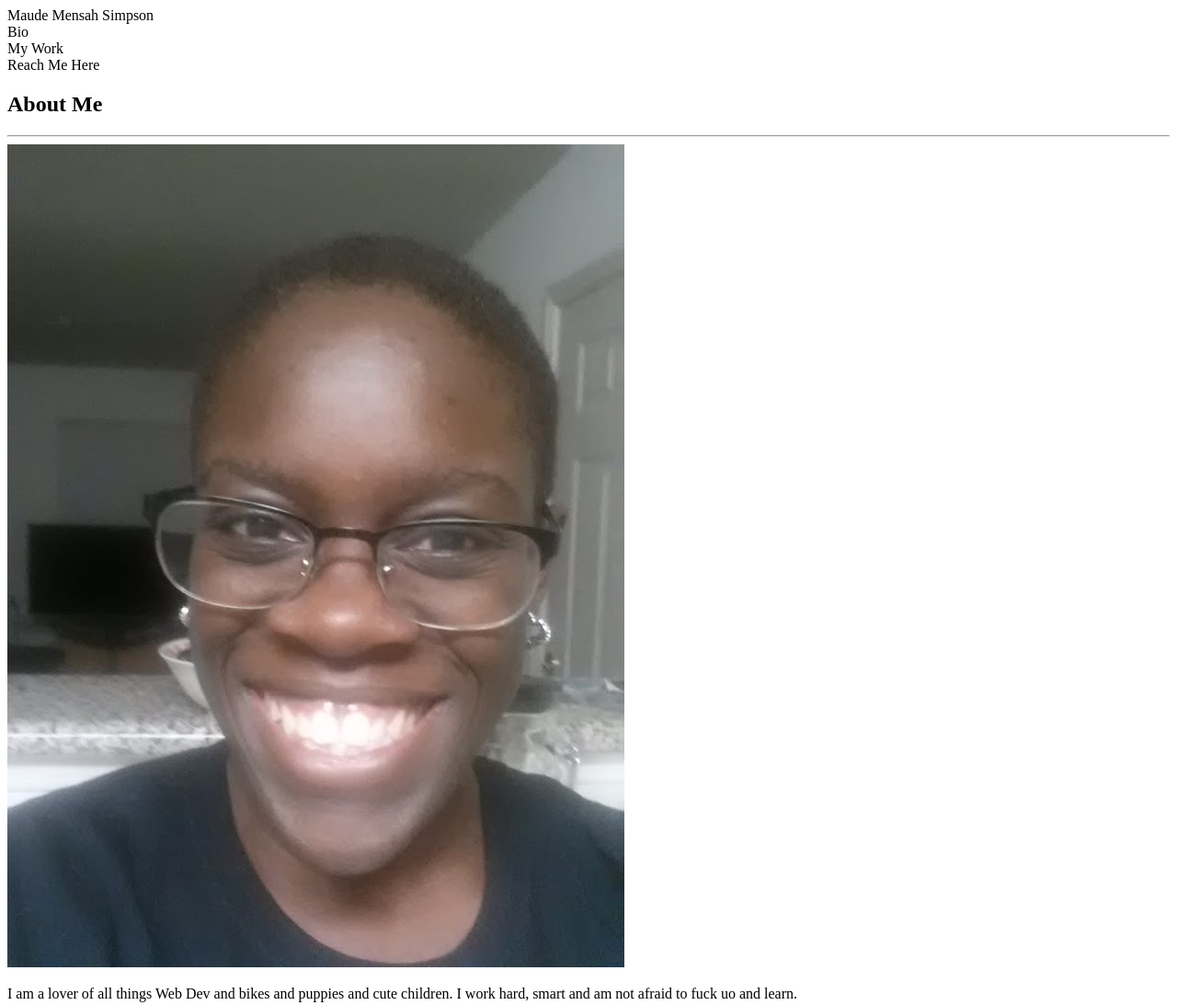
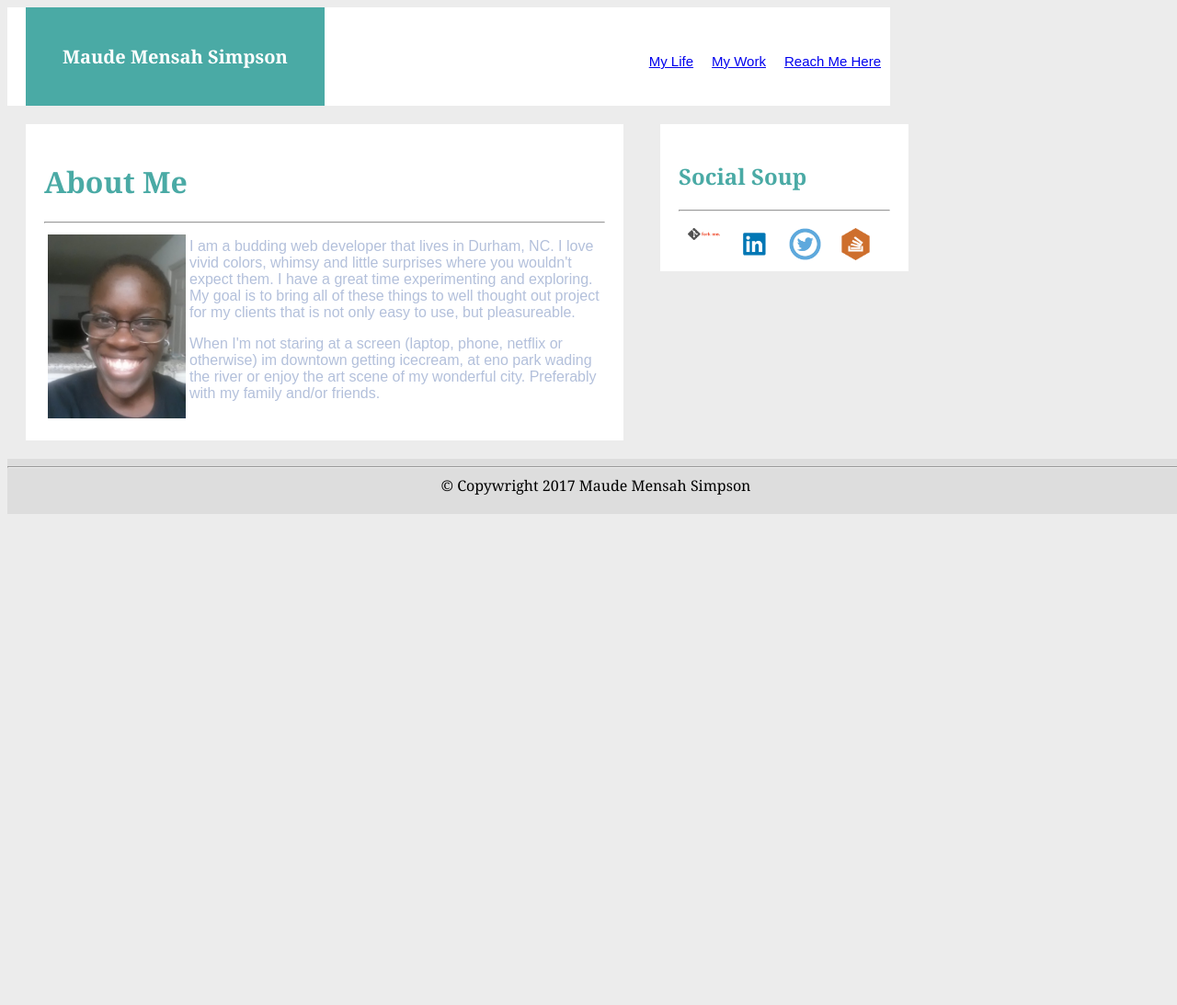
Before and after one commit to maudem/Basic-Portfolio, a plain HTML site: page index.html in a window 1280 px wide. Shown: the top 1093 px of the page at 92% size. After the commit the page ends 800 px from the top, so only its background shows below. Drawn offline with Linux system fonts and the light colour scheme.

Commit message:
about me page

```diff
--- a/assets/css/style.css
+++ b/assets/css/style.css
@@ -1 +1,132 @@
-.head
+
+#main1{
+	vertical-align: center;
+	width:960px;
+	background: #ececec;
+	height: 100%;
+}
+
+
+ul{
+	list-style-type: none;
+	margin:0;
+	padding: 0;
+	width: 100%;
+	overflow: hidden;
+	background-color: white;
+
+}
+
+li{
+	float: right;
+	display: inline;
+	padding-top: 40px;
+	color: #b3c0db;
+
+}
+
+a{
+	font-family: Arial, "Helvetica Neue", Helvetica, sans-serif;
+	font-size: 15px;
+	display:block;
+	padding: 10px;
+}
+
+
+h1, h2{
+	font-family: Georgia, Times, "Times New Roman", serif;
+	color: #4aaaa5;
+}
+
+
+
+.container-blue{
+
+	font-size: 20px;
+	font-family: Georgia, Times, "Times New Roman", serif;
+	font-weight: 900;
+	float:left;
+	margin: 0px 150px 0px 20px;
+	height: 100%;
+	padding: 40px;
+	background: #4aaaa5;
+	color:white;
+}
+
+.clearfix{
+	overflow: visible;
+	display:inline-block;
+	width: 610px;
+	height: auto;
+	padding: 20px;
+	background: white;
+
+	border-color: black;
+	border-width:2px;
+	margin: 20px;
+	float: left;
+
+
+
+ }
+
+#photo{
+
+	width: 150px;
+	height:200px;
+	padding: 4px;
+	float:left;
+}
+
+p{
+	font-family: 'Arial', 'Helvetica Neue', Helvetica, sans-serif;
+	color: #b3c0db;
+}
+
+aside{
+	display: inline-block
+	right: 0;
+	overflow: visible;
+	display:inline-block;
+	width: 230px;
+	height: 120px;
+
+
+	padding: 20px;
+	background: white;
+	border-color: #dddddd;
+	border-width: thick;
+	margin: 20px;
+}
+
+.link{
+	float:left;
+	width: 35px;
+
+
+
+}
+
+.inline{
+	position: relative;
+	display: inline-flex;
+	content: center;
+}
+
+#footer{
+	align-self: flex-end;
+	position: fixed;
+	width:100%;
+	height: 60px;
+
+	border-color:#4aaaa5;
+	border-width: thick;
+	border-top: 2px;
+	margin-bottom: 0;
+	background-color: #dddddd;
+
+	text-align: center;
+	font-family: Georgia, Times, "Times New Roman", serif;
+
+
+}
--- a/index.html
+++ b/index.html
@@ -1,53 +1,92 @@
 <!DOCTYPE html>
 <html>
 <head>
-
 <link rel="stylesheet" type="text/css" href="assets/css/style.css">
 
 	<title>Maude's Portfolio</title>
 </head>
-<body>
-	<header class="head">
-		<nav>
-			<div>Maude Mensah Simpson</div>
-			<div>Bio</div>
-			<div>My Work</div>
-			<div>Reach Me Here</div>
-
-		</nav>
-	</header>
+<body id="main1">
 
 
-	<article>
-		<h1>About Me</h1>
-		<hr>
-		<img src="assets/images/profile2.jpg">
-		<p> I am a lover of all things Web Dev and bikes and puppies and cute children.  I work hard, smart and am not afraid to fuck uo and learn.
-		</p>
-
-		<p>
-			I have live in the great city of DURM and when im not staring at a screen (laptop, galaxy, netflix or otherwise) im downtown getting icecream, at eno park wading the river or enjoy the art scene.
-		</p>
-	</article>
+ 	<ul>
 
 
-	<aside>
-		<h2>Social Soup</h2>
+ 		<li>
+ 			<a href="contact.html">Reach Me Here</a>
+ 		</li>
 
-		<hr>
+ 		<li>
+ 			<a href="portfolio.html">My Work</a>
+ 		</li>
 
-		<div>
-			<img src="assets/images/git-frkme.png">
-			<img src="assets/images/linkdin.png">
-			<img src="assets/images/twitterlogo.png">
-			<img src="assets/images/stackovrflw.png">
+ 		<li>
+ 			<a href="index.html">My Life</a>
+ 		</li>
+
+		<li class="container-blue" >
+			Maude Mensah Simpson
+		</li>
+ 	</ul>
+
+
+	<div class="inline">
+
+			<container class="clearfix">
+
+				<div class="head">
+						<h1>About Me</h1>
+				</div>
+
+				<hr>
+
+				<div>
+					<img id="photo" src="assets/images/profile2.jpg" alt="Maude Mensah Simpson">
+				</div>
+
+
+				<div>
+
+					<p>I am a budding web developer that lives in Durham, NC.  I love vivid colors, whimsy and little surprises where you wouldn't expect them.  I have a great time experimenting and exploring. My goal is to bring all of these things to well thought out project for my clients that is not only easy to use, but pleasureable.
+
+					</p>
+
+					<p>
+					When I'm not staring at a screen (laptop, phone, netflix or otherwise) im downtown getting icecream, at eno park wading the river or enjoy the art scene of my wonderful city.  Preferably with my family and/or friends.
+					</p>
+
+				</div>
+			</container>
+
+
+			<aside >
+				<h2>Social Soup</h2>
+
+				<hr>
+					<div class="inline">
+					<a  href="https://github.com/maudem" target="_blank">
+							<img src="assets/images/git-frkme.png"
+							class="link">
+					</a>
+
+					<a href="https://www.linkedin.com/public-profile/settings?trk=d_flagship3_profile_self_view_public_profile" target="_blank">
+
+							<img src="assets/images/linkdin.png" class="link">
+					</a>
+
+					<a href="https://twitter.com/maudemsimpson" target="_blank">
+							<img src="assets/images/twitterlogo.png" class="link">
+					</a>
+
+					<a href="http://stackoverflow.com/users/7537664/maudem" target="_blank">
+							<img src="assets/images/stackovrflw.png" class="link">
+					</a>
+				</div>
+			</aside>
 		</div>
-
-	</aside>
 
 
 
-	<footer>
+	<footer id="footer">
 		<hr>
 		<div>
 			<h7>
```
Also changed, not shown: portfolio.html (+87 -0 lines), assets/images/fillerbread.jpg (renamed from assets/images/bread.jpg), assets/images/fillerwaffles.jpg (renamed from assets/images/waffles.jpg), assets/images/fillerwriting.jpg (renamed from assets/images/writing.jpg).
